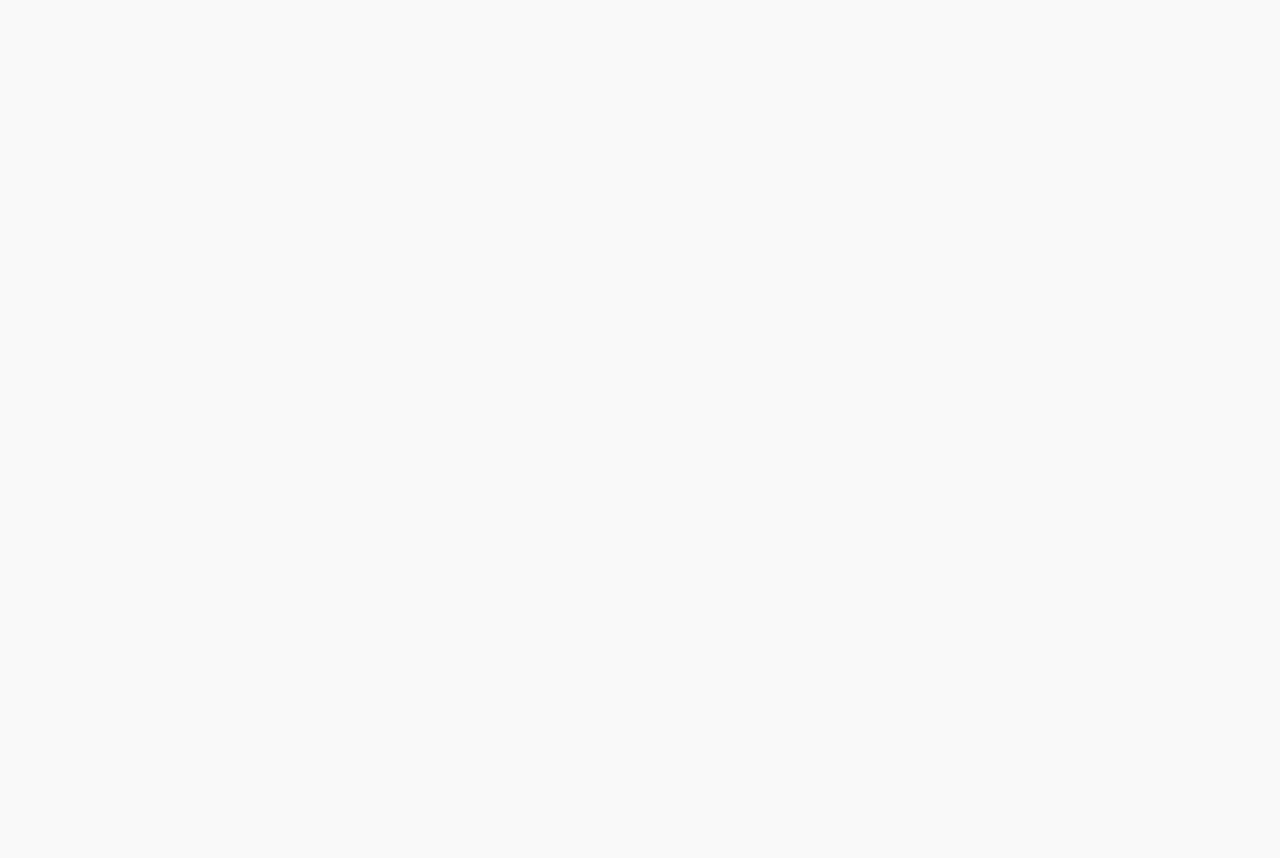
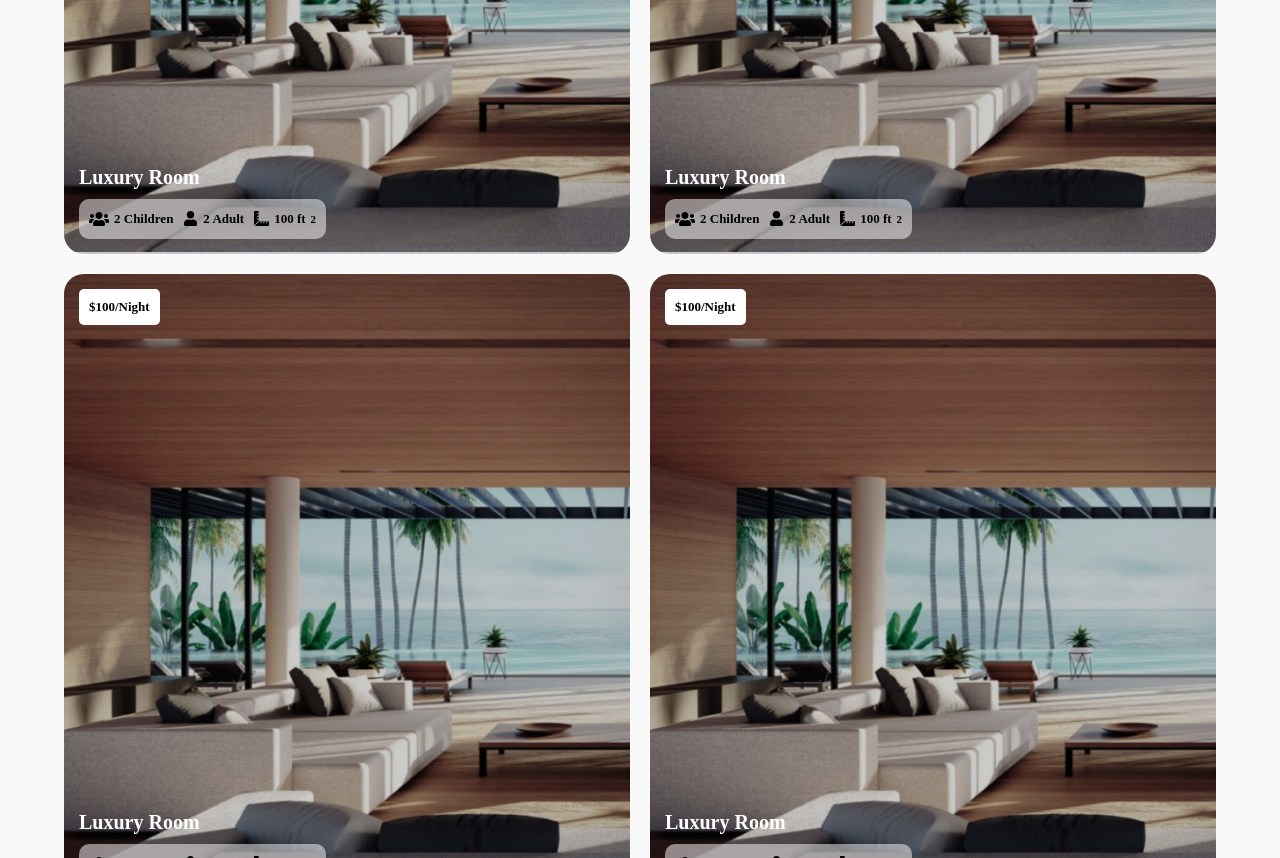
Before and after one commit to PrinceNarteh/hotel, a React (Create React App) app: page / in a window 1280 px wide. Shown: the part 3240-4098 px from the top of the page. Before the commit the page ends 2098 px from the top, so only its background shows below. Built offline with nearby package versions, Linux system fonts and the light colour scheme.

Commit message:
styled the FavouriteRoom section

```diff
--- a/src/components/home/FavouriteRooms.tsx
+++ b/src/components/home/FavouriteRooms.tsx
@@ -11,7 +11,35 @@ export const FavouriteRooms = () => {
       <Container fluid>
         <SectionHeader title="Our Favourite Rooms" />
       </Container>
-      <ImageBox />
+      <Container fluid>
+        <ImageSection>
+          <ImageBox />
+          <GridSection>
+            <ImageBox />
+            <ImageBox />
+            <ImageBox />
+            <ImageBox />
+          </GridSection>
+        </ImageSection>
+      </Container>
     </Section>
   );
 };
+
+const ImageSection = styled.div`
+  display: grid;
+  grid-template-columns: repeat(2, 1fr);
+  grid-column-gap: 2rem;
+
+  @media screen and (max-width: 140rem) {
+    grid-template-columns: 1fr;
+  }
+`;
+
+const GridSection = styled.div`
+  display: grid;
+  grid-template-columns: 1fr 1fr;
+  grid-template-rows: 1fr 1fr;
+  gap: 2rem;
+  flex-wrap: wrap;
+`;
--- a/src/components/styles/ImageBox.tsx
+++ b/src/components/styles/ImageBox.tsx
@@ -39,7 +39,7 @@ export const ImageBox = () => {
       <Content>
         <PriceTag>$100/Night</PriceTag>
         <div>
-          <Title as="h3" color="white">
+          <Title as="h3" color="white" margin-bottom="1rem">
             Luxury Room
           </Title>
           <Card>
@@ -54,8 +54,7 @@ export const ImageBox = () => {
 const ImageContainer = styled.div`
   overflow: hidden;
   position: relative;
-  width: 500px;
-  height: 500px;
+
   border-radius: 2rem;
 `;
 
```
